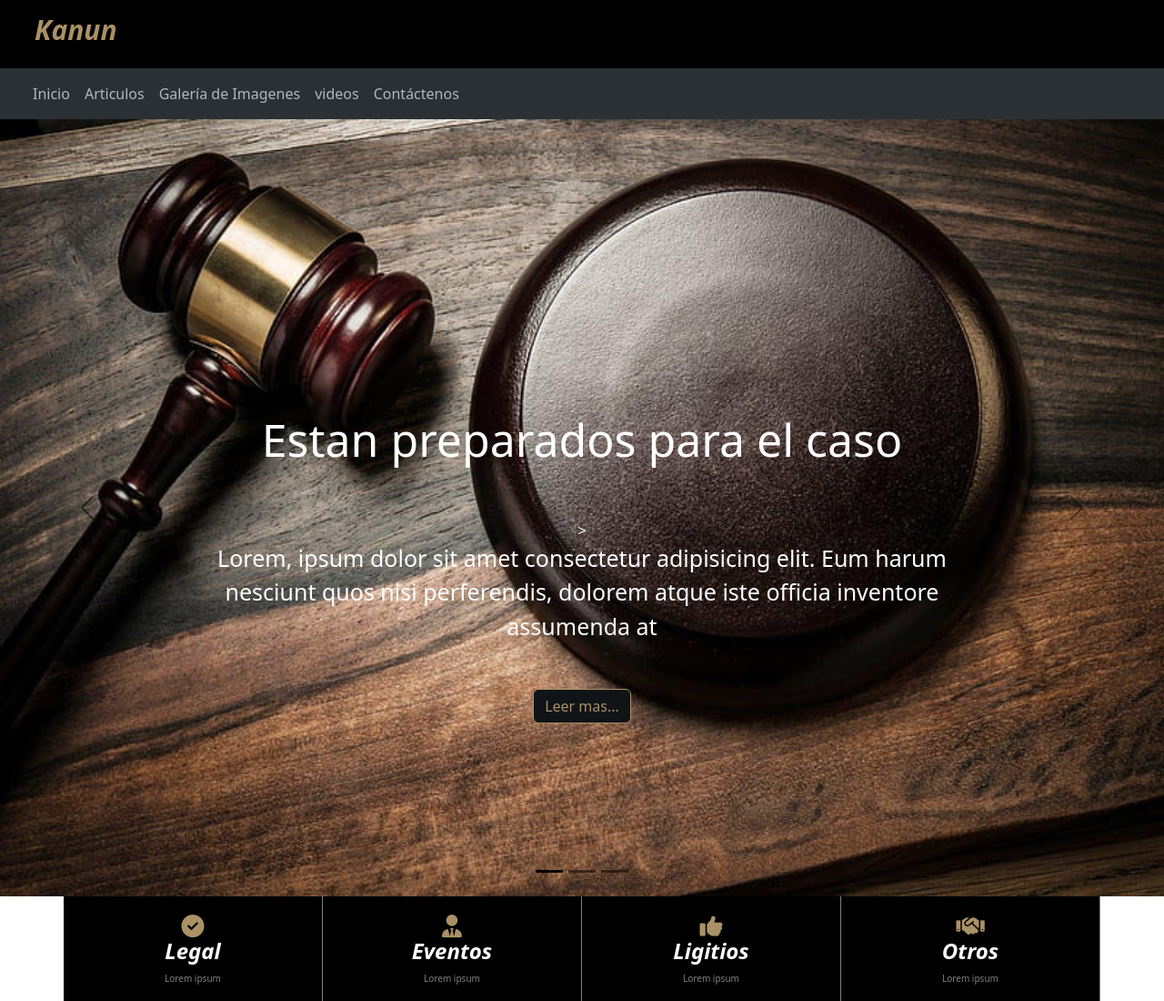
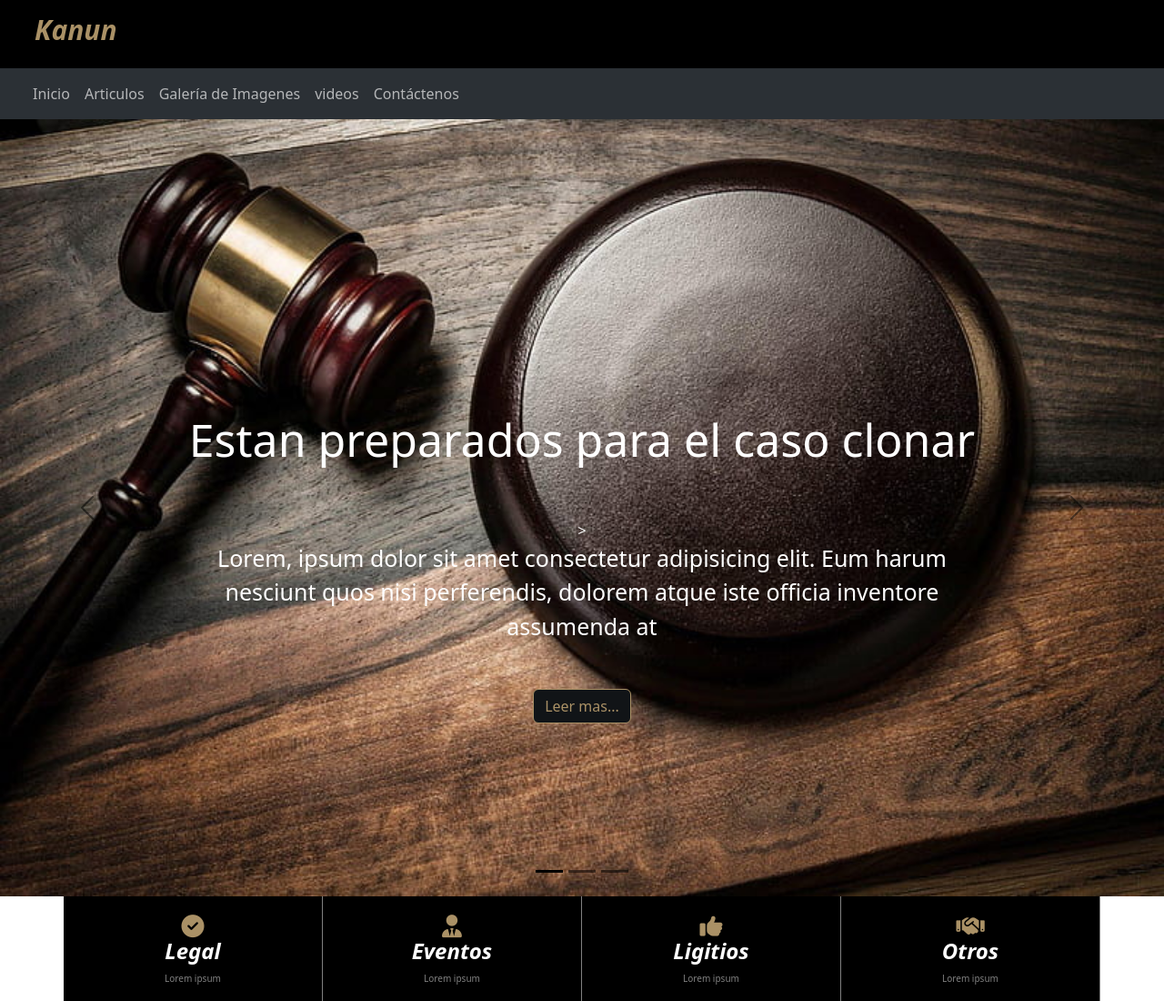
Before and after one commit to medina202209/prueba01, a plain HTML site: page index.html in a window 1280 px wide. Shown: the top 1100 px of the page at 91% size. Drawn offline with nearby package versions, Linux system fonts and the light colour scheme.

Commit message:
prueba clonar

```diff
--- a/index.html
+++ b/index.html
@@ -61,7 +61,7 @@
                 <div class="carousel-item active" data-bs-interval="10000">
                     <img src="img/Banner.jpg" class="d-block w-100" alt="img1">
                     <div class="carousel-caption d-none d-md-block" style="color: white;">
-                        <div id="tituloslider">Estan preparados para el caso</div>>
+                        <div id="tituloslider">Estan preparados para el caso clonar</div>>
                         <div id="textoslider">Lorem, ipsum dolor sit amet consectetur adipisicing elit. Eum harum
                             nesciunt quos nisi perferendis, dolorem atque iste officia inventore assumenda at</div>
                         <input type="button" value="Leer mas..." class="btn" id="boton">
```
